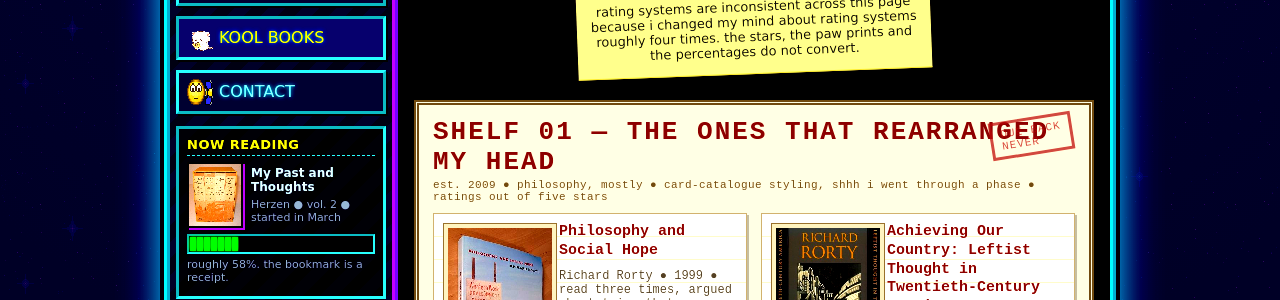
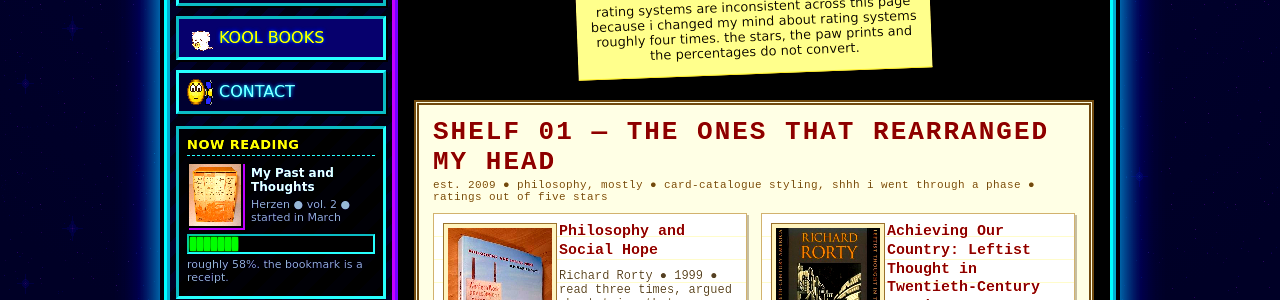
Before and after one commit to Catofminerva/Catofminerva.github.io, a Jekyll site: the page books.html, which Jekyll copies as it is, in a window 1280 px wide and 900 px high, scrolled down 413 px. Shown: the part 141-441 px from the top of the window. Built offline with Jekyll 4.4.1, drawn with Linux system fonts in a browser that asks for light colours.

Commit message:
Update books.html

```diff
--- a/books.html
+++ b/books.html
@@ -667,7 +667,6 @@ pre.ascii{
 
         <!-- ============ ZONE A : CATALOGUE ============ -->
         <section class="zone zone-catalogue" id="catalogue">
-          <div class="duestamp">DUE BACK<br>NEVER</div>
           <h2>Shelf 01 &mdash; The ones that rearranged my head</h2>
           <p class="stamp">est. 2009 &#9679; philosophy, mostly &#9679; card-catalogue styling, shhh i went through a phase &#9679; ratings out of five stars</p>
 
```
